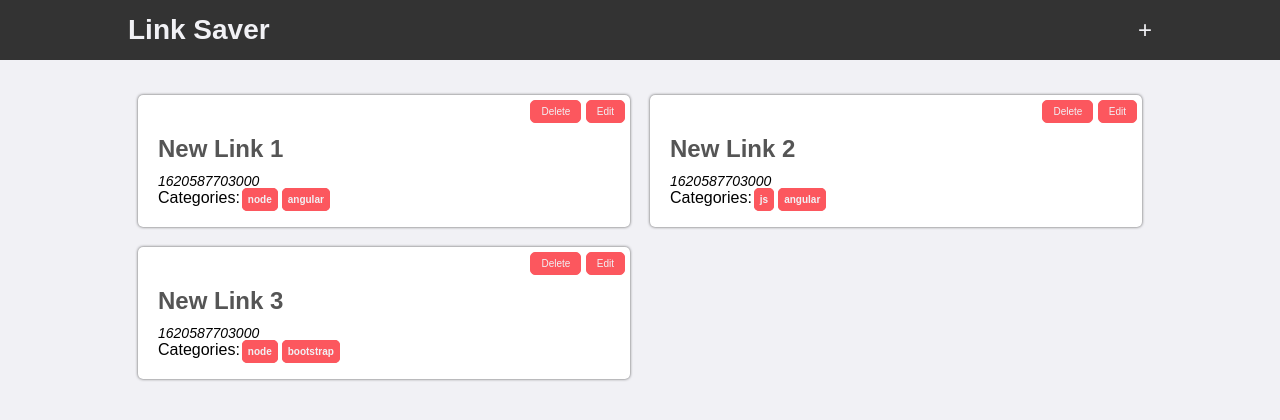
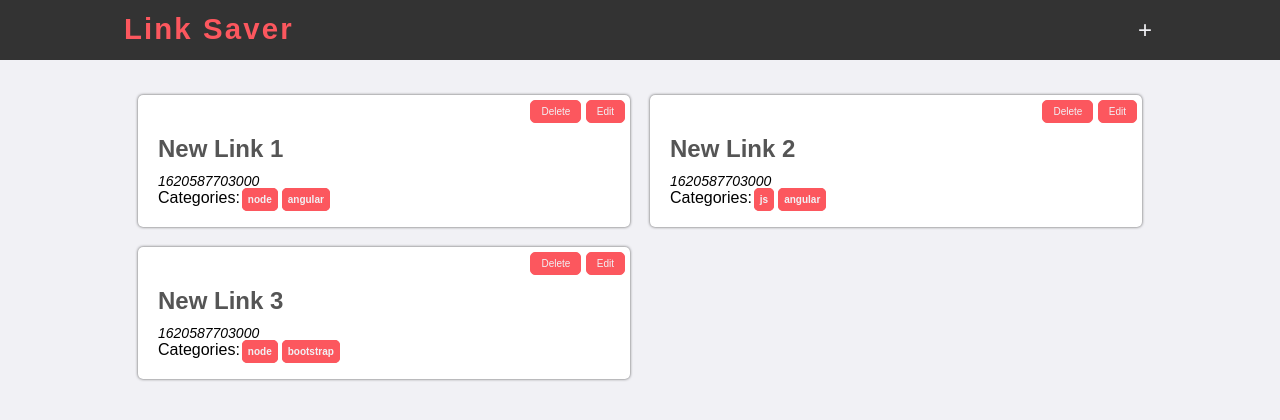
Before and after one commit to devrakeshvsv/link_saver, a plain HTML site: page index.html in a window 1280 px wide. In both pictures the pointer is over the element "Link Saver". Drawn offline with Linux system fonts and the light colour scheme.

Commit message:
Applying Transitions

```diff
--- a/app.css
+++ b/app.css
@@ -68,11 +68,23 @@ a:hover {
 .nav-header {
 	color: var(--light-accent-color);
 	font-size: 28px;
+	transition: all 0.5s;
+}
+
+.nav-header:hover {
+	color: var(--main-accent);
+	letter-spacing: 2px;
+	transform: scale(1.05);
 }
 
 #addBtn {
 	font-size: 24px;
 	color: var(--light-accent-color);
+	transition: transform 0.25s 0s;
+}
+
+#addBtn:hover {
+	transform: scale(1.2);
 }
 
 @media only screen and (max-width: 768px) {
@@ -122,6 +134,7 @@ button {
 	background-color: var(--main-accent);
 	color: var(--light-accent-color);
 	font-size: 16px;
+	transition: all 0.25s;
 }
 
 input[type="submit"]:hover,
```
